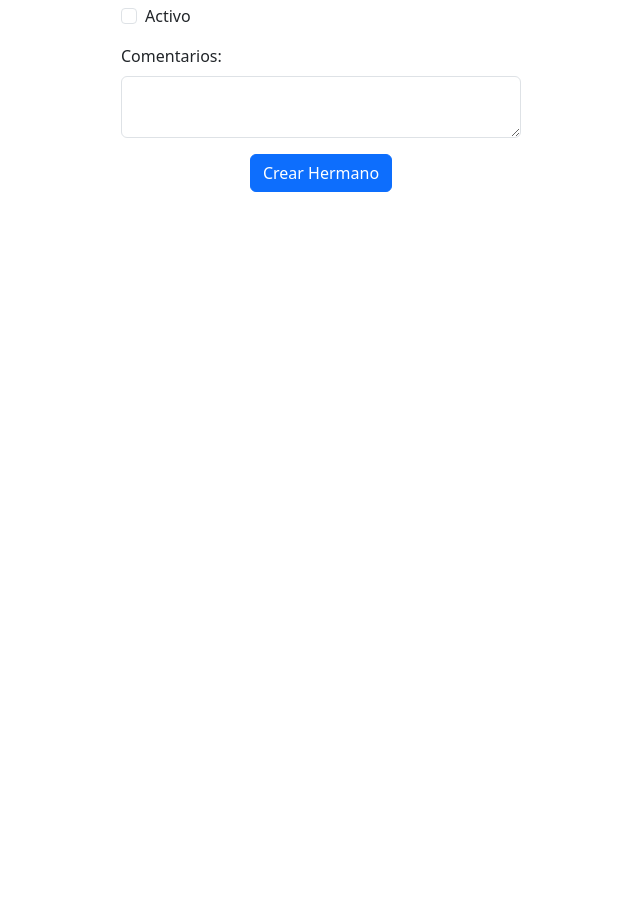
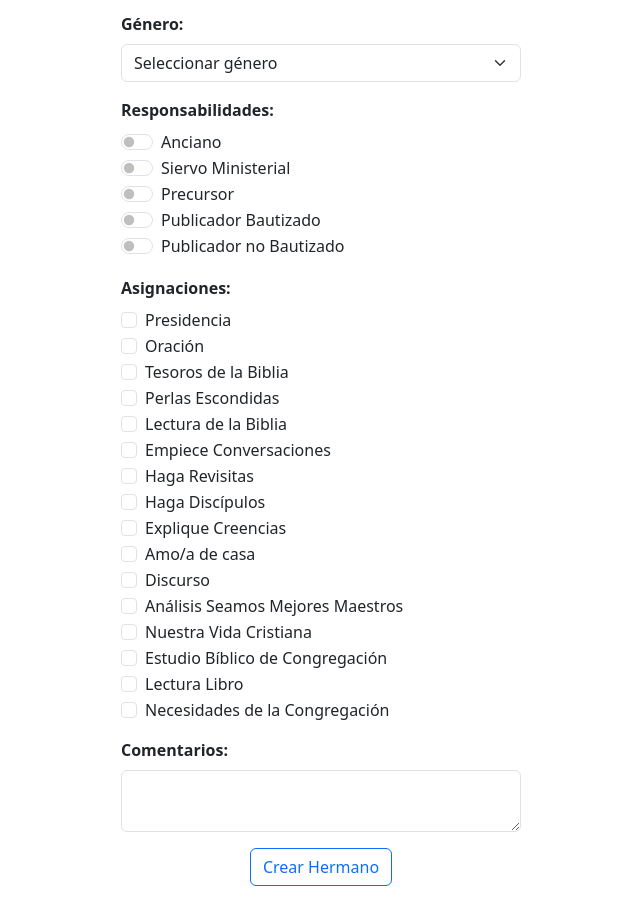
Before and after one commit to AlexisSzerman/vymc_app, a React (Vite) app: page /brother-manager in a window 1280 px wide. Shown: the part 340-1264 px from the top of the page, without its empty margins (319-959 px from the left). Before the commit the page ends 800 px from the top, so only its background shows below. Built offline with nearby package versions, Linux system fonts and the light colour scheme.

Commit message:
añadir hno ok

```diff
--- a/src/components/BrotherManager.jsx
+++ b/src/components/BrotherManager.jsx
@@ -9,29 +9,51 @@ const BrotherManager = () => {
         Apellido_hermano: '',
         Genero: '',
         Activo: false,
-    Comentarios: ''
+        Comentarios: '',
+        Responsabilidades: [],
+        Asignaciones: []
     });
-
-  const handleInputChange = (e) => {
-    const { name, value } = e.target;
-    setFormData({ ...formData, [name]: value });
-  };
 
     const handleCheckboxChange = (e) => {
       const { name, checked } = e.target;
       setFormData({ ...formData, [name]: checked });
     };
+    const handleInputChange = (e) => {
+        const { name, value, type, checked } = e.target;
+        const newValue = type === 'checkbox' ? checked : value;
+        setFormData({ ...formData, [name]: newValue });
+    };
+
+    const handleResponsabilidadChange = (e) => {
+        const { checked, value } = e.target;
+        if (checked) {
+            setFormData({ ...formData, Responsabilidades: [...formData.Responsabilidades, value] });
+        } else {
+            setFormData({ ...formData, Responsabilidades: formData.Responsabilidades.filter(resp => resp !== value) });
+        }
+    };
+
+    const handleAsignacionChange = (e) => {
+        const { checked, value } = e.target;
+        if (checked) {
+            setFormData({ ...formData, Asignaciones: [...formData.Asignaciones, value] });
+        } else {
+            setFormData({ ...formData, Asignaciones: formData.Asignaciones.filter(asign => asign !== value) });
+        }
+    };
 
     const handleSubmit = async (e) => {
         e.preventDefault();
         try {
-      await axios.post('http://localhost:5000/hermanos', formData); // Cambiar la URL si es diferente
+            await axios.post('http://localhost:5000/hermanos', formData);
             setFormData({
                 Nombre_hermano: '',
                 Apellido_hermano: '',
                 Genero: '',
                 Activo: false,
-        Comentarios: ''
+                Comentarios: '',
+                Responsabilidades: [],
+                Asignaciones: []
             });
             toast.success('¡Hermano creado correctamente!');
         } catch (error) {
@@ -47,31 +69,210 @@ const BrotherManager = () => {
     <div className='container mb-4 d-flex justify-content-center'>
       <form onSubmit={handleSubmit}>
         <div className="mb-3">
-          <label htmlFor="nombre" className="form-label">Nombre:</label>
+          <label htmlFor="nombre" className="form-label fw-bold">Nombre: </label>
           <input type="text" className="form-control" id="nombre" name="Nombre_hermano" value={formData.Nombre_hermano} onChange={handleInputChange} style={{ width: '400px' }}/>
         </div>
         <div className="mb-3">
-          <label htmlFor="apellido" className="form-label">Apellido:</label>
+          <label htmlFor="apellido" className="form-label fw-bold">Apellido: </label>
           <input type="text" className="form-control" id="apellido" name="Apellido_hermano" value={formData.Apellido_hermano} onChange={handleInputChange} style={{ width: '400px' }}/>
         </div>
+        <div className="mb-3 form-check">
+          <input type="checkbox" className="form-check-input fw-bold" id="activo" name="Activo" checked={formData.Activo} onChange={handleCheckboxChange} />
+          <label className="form-check-label" htmlFor="activo">Activo</label>
+        </div>
         <div className="mb-3">
-          <label htmlFor="genero" className="form-label">Género:</label>
+          <label htmlFor="genero" className="form-label fw-bold">Género: </label>
           <select className="form-select" id="genero" name="Genero" value={formData.Genero} onChange={handleInputChange} style={{ width: '400px' }}>
             <option value="">Seleccionar género</option>
             <option value="m">Masculino</option>
             <option value="f">Femenino</option>
           </select>
         </div>
-        <div className="mb-3 form-check">
-          <input type="checkbox" className="form-check-input" id="activo" name="Activo" checked={formData.Activo} onChange={handleCheckboxChange} />
-          <label className="form-check-label" htmlFor="activo">Activo</label>
+        <div>
+        <label htmlFor="responsabilidad" className="form-label fw-bold">Responsabilidades: </label>
+        <div>
+
+          <div className="form-check form-switch">
+            <input className="form-check-input"
+            type="checkbox"
+            value="Anciano"
+            onChange={handleResponsabilidadChange} />
+            <label className="form-check-label">Anciano</label>
           </div>
-        <div className="mb-3">
-          <label htmlFor="comentarios" className="form-label">Comentarios:</label>
+
+          <div className="form-check form-switch">
+            <input className="form-check-input"
+            type="checkbox"
+            value="Siervo Ministerial"
+            onChange={handleResponsabilidadChange}/>
+            <label className="form-check-label">Siervo Ministerial</label>
+          </div>
+
+          <div className="form-check form-switch">
+            <input className="form-check-input"
+            type="checkbox"
+            value="Precursor"
+            onChange={handleResponsabilidadChange}/>
+            <label className="form-check-label">Precursor</label>
+          </div>
+
+          <div className="form-check form-switch">
+            <input className="form-check-input"
+            type="checkbox"
+            value="Publicador Bautizado"
+            onChange={handleResponsabilidadChange}/>
+            <label className="form-check-label">Publicador Bautizado</label>
+          </div>
+          <div className="form-check form-switch">
+            <input className="form-check-input"
+            type="checkbox"
+            value="Publicador no Bautizado"
+            onChange={handleResponsabilidadChange}/>
+            <label className="form-check-label" htmlFor="flexSwitchCheckDefault">Publicador no Bautizado</label>
+          </div>
+        </div>
+        </div>
+
+        <div>
+        <label htmlFor="asignacion" className="form-label fw-bold mt-3">Asignaciones: </label>
+          <div className="form-check">
+            <input className="form-check-input"
+            type="checkbox"
+            value="Presidencia"
+            onChange={handleAsignacionChange} />
+            <label className="form-check-label">Presidencia</label>
+          </div>
+          <div className="form-check">
+            <input className="form-check-input"
+            type="checkbox"
+            value="Oración"
+            onChange={handleAsignacionChange} />
+            <label className="form-check-label">Oración</label>
+          </div>
+
+          <div className="form-check">
+            <input className="form-check-input"
+            type="checkbox"
+            value="Tesoros de la Biblia"
+            onChange={handleAsignacionChange} />
+            <label className="form-check-label">Tesoros de la Biblia</label>
+          </div>
+
+          <div className="form-check">
+            <input className="form-check-input"
+            type="checkbox"
+            value="Perlas Escondidas"
+            onChange={handleAsignacionChange} />
+            <label className="form-check-label">Perlas Escondidas</label>
+          </div>
+
+          <div className="form-check">
+            <input className="form-check-input"
+            type="checkbox"
+            value="Lectura de la Biblia"
+            onChange={handleAsignacionChange} />
+            <label className="form-check-label">Lectura de la Biblia</label>
+          </div>
+
+          <div className="form-check">
+            <input className="form-check-input"
+            type="checkbox"
+            value="Empiece Conversaciones"
+            onChange={handleAsignacionChange} />
+            <label className="form-check-label">Empiece Conversaciones</label>
+          </div>
+
+          <div className="form-check">
+            <input className="form-check-input"
+            type="checkbox"
+            value="Haga Revisitas"
+            onChange={handleAsignacionChange} />
+            <label className="form-check-label">Haga Revisitas</label>
+          </div>
+
+          <div className="form-check">
+            <input className="form-check-input"
+            type="checkbox"
+            value="Haga Discípulos"
+            onChange={handleAsignacionChange} />
+            <label className="form-check-label">Haga Discípulos</label>
+          </div>
+
+          <div className="form-check">
+            <input className="form-check-input"
+            type="checkbox"
+            value="Explique Creencias"
+            onChange={handleAsignacionChange} />
+            <label className="form-check-label">Explique Creencias</label>
+          </div>
+
+          <div className="form-check">
+            <input className="form-check-input"
+            type="checkbox"
+            value="Amo/a de casa"
+            onChange={handleAsignacionChange} />
+            <label className="form-check-label">Amo/a de casa</label>
+          </div>
+
+          <div className="form-check">
+            <input className="form-check-input"
+            type="checkbox"
+            value="Discurso"
+            onChange={handleAsignacionChange} />
+            <label className="form-check-label">Discurso</label>
+          </div>
+
+          <div className="form-check">
+            <input className="form-check-input"
+            type="checkbox"
+            value="Análisis Seamos Mejores Maestros"
+            onChange={handleAsignacionChange} />
+            <label className="form-check-label">Análisis Seamos Mejores Maestros</label>
+          </div>
+
+
+          <div className="form-check">
+            <input className="form-check-input"
+            type="checkbox"
+            value="Nuestra Vida Cristiana"
+            onChange={handleAsignacionChange} />
+            <label className="form-check-label">Nuestra Vida Cristiana</label>
+          </div>
+
+
+          <div className="form-check">
+            <input className="form-check-input"
+            type="checkbox"
+            value="Estudio Bíblico de congregación"
+            onChange={handleAsignacionChange} />
+            <label className="form-check-label">Estudio Bíblico de Congregación</label>
+          </div>
+
+
+          <div className="form-check">
+            <input className="form-check-input"
+            type="checkbox"
+            value="Lectura libro"
+            onChange={handleAsignacionChange} />
+            <label className="form-check-label">Lectura Libro</label>
+          </div>
+
+
+          <div className="form-check">
+            <input className="form-check-input"
+            type="checkbox"
+            value="Necesidades de la congregación"
+            onChange={handleAsignacionChange} />
+            <label className="form-check-label">Necesidades de la Congregación</label>
+          </div>
+        </div>
+
+        <div className="mb-3 mt-3">
+          <label htmlFor="comentarios" className="form-label fw-bold">Comentarios:</label>
           <textarea className="form-control" id="comentarios" name="Comentarios" value={formData.Comentarios} onChange={handleInputChange} style={{ width: '400px' }}/>
         </div>
         <div className='container mb-4 d-flex justify-content-center'>
-        <button type="submit" className="btn btn-primary">Crear Hermano</button>
+        <button type="submit" className="btn btn-outline-primary">Crear Hermano</button>
         </div>
       </form>
     </div>
--- a/src/components/Welcome.jsx
+++ b/src/components/Welcome.jsx
@@ -1,8 +1,9 @@
-import { Link } from 'react-router-dom';
+
 
 function Welcome() {
   return (
-    <div className="container text-center">
+    <>
+      <div className="container text-center">
       <div>
         <img
           src="../src/assets/react.svg"
@@ -12,20 +13,11 @@ function Welcome() {
         />
       </div>
       <h3 className="mt-5 fw-bold">Gestor de Vida y Ministerio Cristiano</h3>
-      <nav className="mt-4">
-        <ul className="list-unstyled ">
-          <li>
-            <Link className="text-decoration-none" to="/brother-manager">Crear y editar Hermanos</Link>
-          </li>
-          <li>
-            <Link className="text-decoration-none" to="/brother-list">Listado de Hermanos</Link>
-          </li>
-          <li>
-            <Link className="text-decoration-none" to="/meeting-schedule">Programa de Reuniones</Link>
-          </li>
-        </ul>
-      </nav>
-    </div>
+      <p className="fs-4">Aplicación ideada para poder llevar a cabo la tarea de Presidente de Vida y Ministerio Cristianos</p>
+      </div>
+    </>
+
+
   );
 }
 
```
Also changed, not shown: src/App.jsx (+10 -2 lines), src/components/BrotherList.jsx (+6 -6 lines), 2 other files (tests, documents, lock files or other folders). Lines whose indentation alone changed are shown as unchanged.
